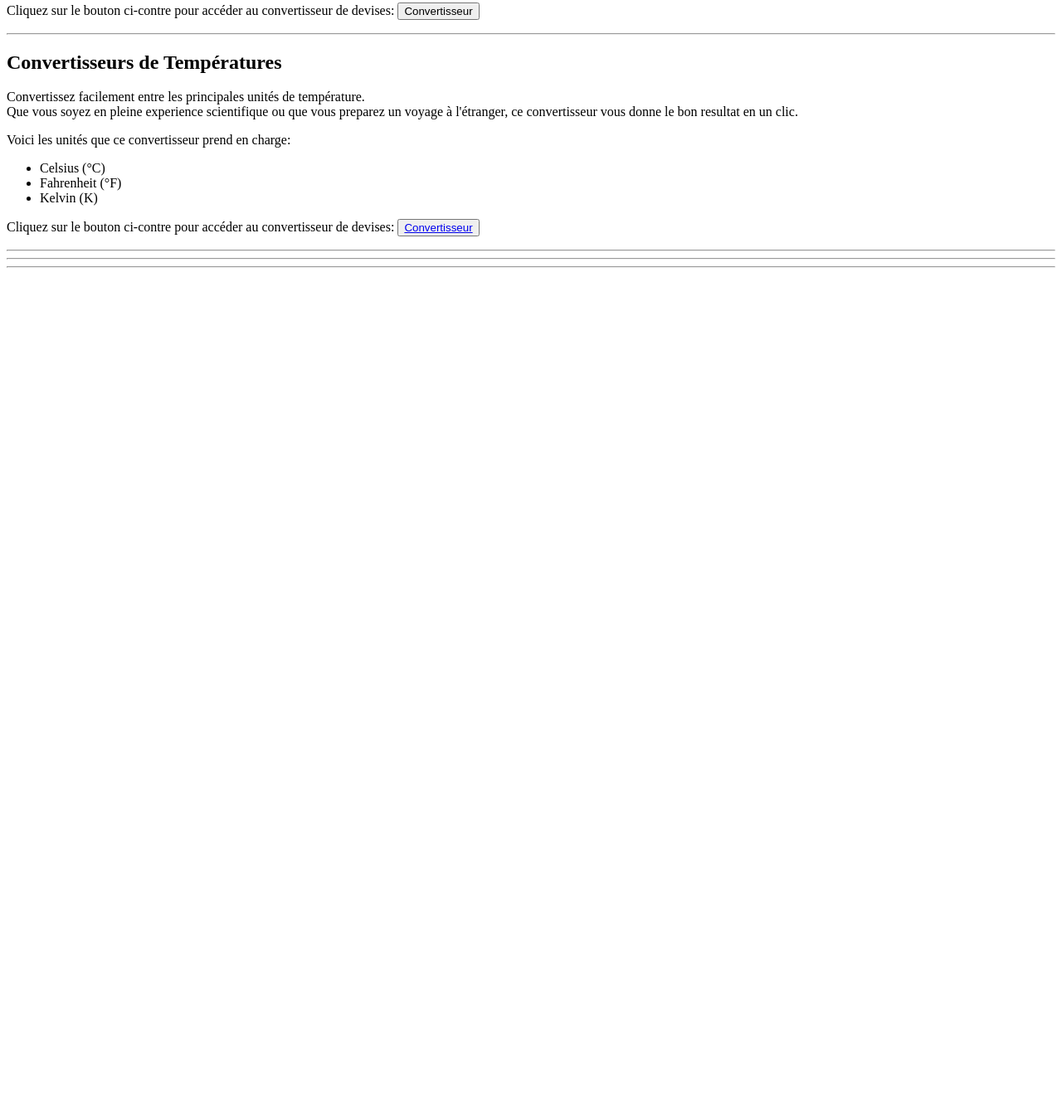
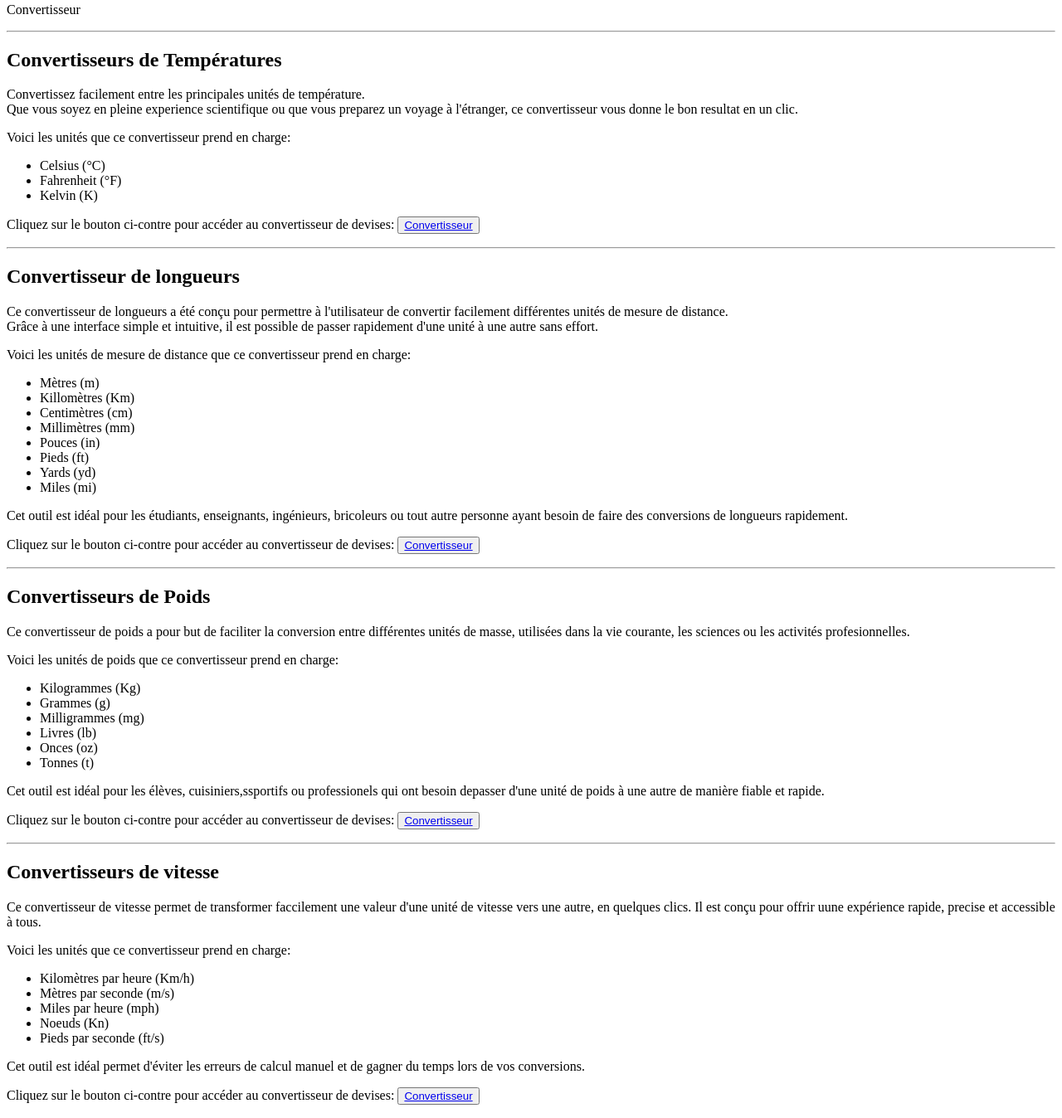
Before and after one commit to leproadams48-oss/convertisseur.unit, a plain HTML site: page index.html in a window 1280 px wide. Shown: the part 499-1847 px from the top of the page at 83% size. Before the commit the page ends 830 px from the top, so only its background shows below. Drawn offline with Linux system fonts and the light colour scheme.

Commit message:
Update index.html

```diff
--- a/index.html
+++ b/index.html
@@ -1,5 +1,5 @@
 <!DOCTYPE html>
-<html lang="en">
+<html lang="fr">
 <head>
     <meta charset="UTF-8">
     <meta name="viewport" content="width=device-width, initial-scale=1.0">
@@ -28,13 +28,13 @@
     <hr>
     <section id="sec2">
         <div id="sec2-id1">
-            <h1>Convertisseurs de Devises - Simple, Rapide et Précis</h1>
-            <p>
+            <h1 id="sec2-id2">Convertisseurs de Devises - Simple, Rapide et Précis</h1>
+            <p id="sec2-id3">
                 Bienvenue sur notre convertisseur de devises en ligne ! <br>
                 Cet outil vous permet de convertir instantanément des montants d'une monnaie à une autre selon le <strong>taux de change actuel</strong>.
             </p>
         </div>
-        <p>
+        <p id="sec2-id4">
             Voici les monnaies que ce convertisseur prend en charge:
             <ul>
                 <li>Euro (EUR)</li>
@@ -43,20 +43,20 @@
                 <li>Live sterling (GBP)</li>
             </ul>
         </p>
-        <p>
-            Cliquez sur le bouton ci-contre pour accéder au convertisseur de devises: <button><a>Convertisseur</a></button>
+        <p id="sec2-id5>
+            Cliquez sur le bouton ci-contre pour accéder au convertisseur de devises: <button><a href="pages/devises.html">Convertisseur</a></button>
         </p>
     </section>
     <hr>
     <section id="sec3">
-        <div id="sec2-id1">
-            <h1>Convertisseurs de Températures</h1>
-            <p>
+        <div id="sec3-id1">
+            <h1 id="sec3-id2">Convertisseurs de Températures</h1>
+            <p id="sec3-id3">
                 Convertissez facilement entre les principales unités de température. <br>
                 Que vous soyez en pleine experience scientifique ou que vous preparez un voyage à l'étranger, ce convertisseur vous donne le bon resultat en un clic.
             </p>
         </div>
-        <p>
+        <p id="sec3-id4">
             Voici les unités que ce convertisseur prend en charge:
             <ul>
                 <li>Celsius (°C)</li>
@@ -64,21 +64,85 @@
                 <li>Kelvin (K)</li>
             </ul>
         </p>
-        <p>
-            Cliquez sur le bouton ci-contre pour accéder au convertisseur de devises: <button><a href="pages/">Convertisseur</a></button>
+        <p id="sec3-id5">
+            Cliquez sur le bouton ci-contre pour accéder au convertisseur de devises: <button><a href="pages/temperature.html">Convertisseur</a></button>
         </p>
     </section>
     <hr>
     <section id="sec4">
-
+        <div id="sec4-id1">
+            <h1 id="sec4-id2">Convertisseur de longueurs</h1>
+            <p id="sec4-id3">
+                Ce convertisseur de longueurs a été conçu pour permettre à l'utilisateur de convertir facilement différentes unités de mesure de distance.<br>
+                Grâce à une interface simple et intuitive, il est possible de passer rapidement d'une unité à une autre sans effort.
+            </p>
+        </div>
+        <p id="sec4-id4">
+            Voici les unités de mesure de distance que ce convertisseur prend en charge:
+            <ul>
+                <li>Mètres (m)</li>
+                <li>Killomètres (Km)</li>
+                <li>Centimètres (cm)</li>
+                <li>Millimètres (mm)</li>
+                <li>Pouces (in)</li>
+                <li>Pieds (ft)</li>
+                <li>Yards (yd)</li>
+                <li>Miles (mi)</li>
+            </ul>
+        </p>
+        <p id="sec4-id5">
+            Cet outil est idéal pour les étudiants, enseignants, ingénieurs, bricoleurs ou tout autre personne ayant besoin de faire des conversions de longueurs rapidement.
+        </p>
+        <p id="sec4-id6">
+            Cliquez sur le bouton ci-contre pour accéder au convertisseur de devises: <button><a href="pages/longueur.html">Convertisseur</a></button>
+        </p>
     </section>
     <hr>
     <section id="sec5">
-
+         <div id="sec5-id1">
+            <h1 id="sec5-id2">Convertisseurs de Poids</h1>
+            <p id="sec5-id3">
+                Ce convertisseur de poids a pour but de faciliter la conversion entre différentes unités de masse, utilisées dans la vie courante, les sciences ou les activités profesionnelles.
+            </p>
+        </div>
+        <p id="sec5-id4">
+            Voici les unités de poids que ce convertisseur prend en charge:
+            <ul>
+                <li>Kilogrammes (Kg)</li>
+                <li>Grammes (g)</li>
+                <li>Milligrammes (mg)</li>
+                <li>Livres (lb)</li>
+                <li>Onces (oz)</li>
+                <li>Tonnes (t)</li>
+            </ul>
+        </p>
+        <p sec5-id5">Cet outil est idéal pour les élèves, cuisiniers,ssportifs ou professionels qui ont besoin depasser d'une unité de poids à une autre de manière fiable et rapide.</p>
+        <p id="sec5-id6">
+            Cliquez sur le bouton ci-contre pour accéder au convertisseur de devises: <button><a href="pages/poids.html">Convertisseur</a></button>
+        </p>
     </section>
     <hr>
     <section id="sec6">
-
+        <div id="sec6-id1">
+            <h1 id="sec6-id2">Convertisseurs de vitesse</h1>
+            <p id="sec6-id3">
+                Ce convertisseur de vitesse permet de transformer faccilement une valeur d'une unité de vitesse vers une autre, en quelques clics. Il est conçu pour offrir uune expérience rapide, precise et accessible à tous.
+            </p>
+        </div>
+        <p id="sec6-id4">
+            Voici les unités que ce convertisseur prend en charge:
+            <ul>
+                <li>Kilomètres par heure (Km/h)</li>
+                <li>Mètres par seconde (m/s)</li>
+                <li>Miles par heure (mph)</li>
+                <li>Noeuds (Kn)</li>
+                <li>Pieds par seconde (ft/s)</li>
+            </ul>
+        </p>
+        <p id="sec6-id5">Cet outil est idéal permet d'éviter les erreurs de calcul manuel et de gagner du temps lors de vos conversions.</p>
+        <p id="sec6-id6">
+            Cliquez sur le bouton ci-contre pour accéder au convertisseur de devises: <button><a href="pages/vitesse.html">Convertisseur</a></button>
+        </p>
     </section>
 </body>
 </html>
```
